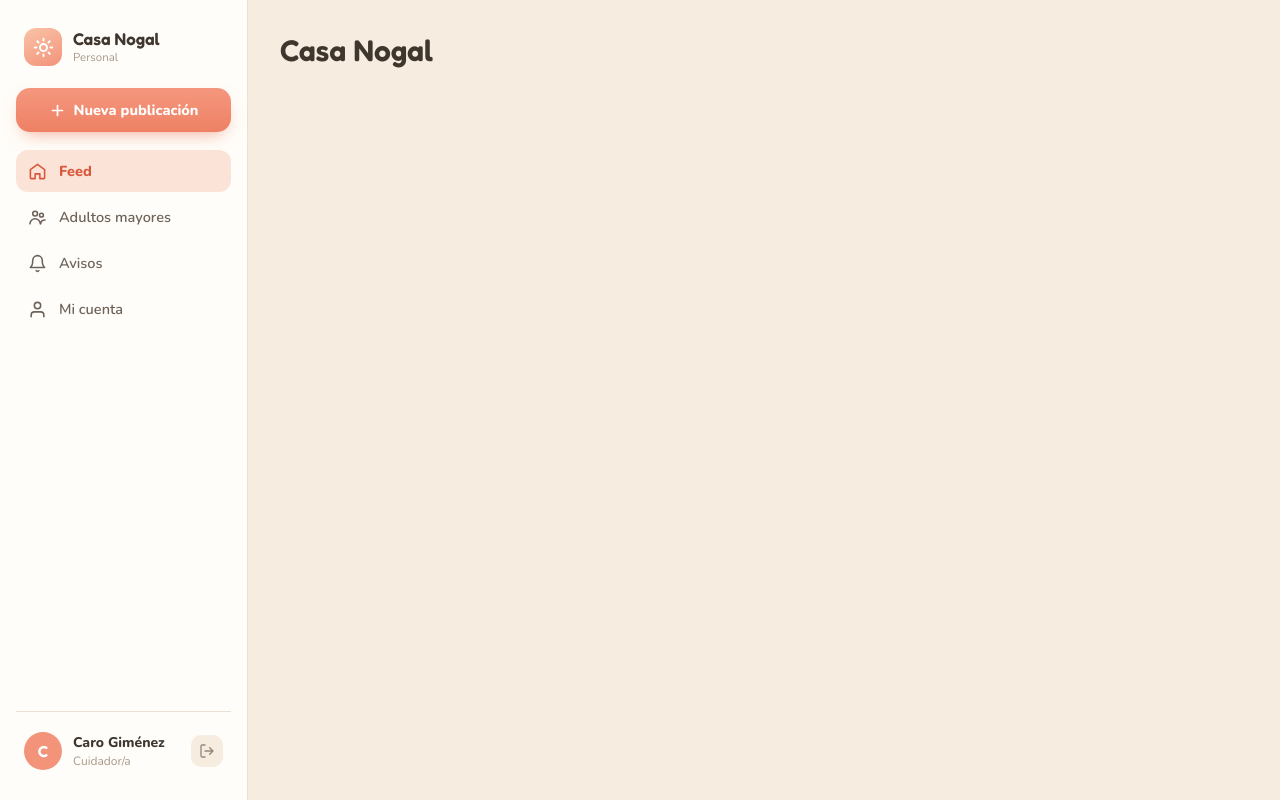
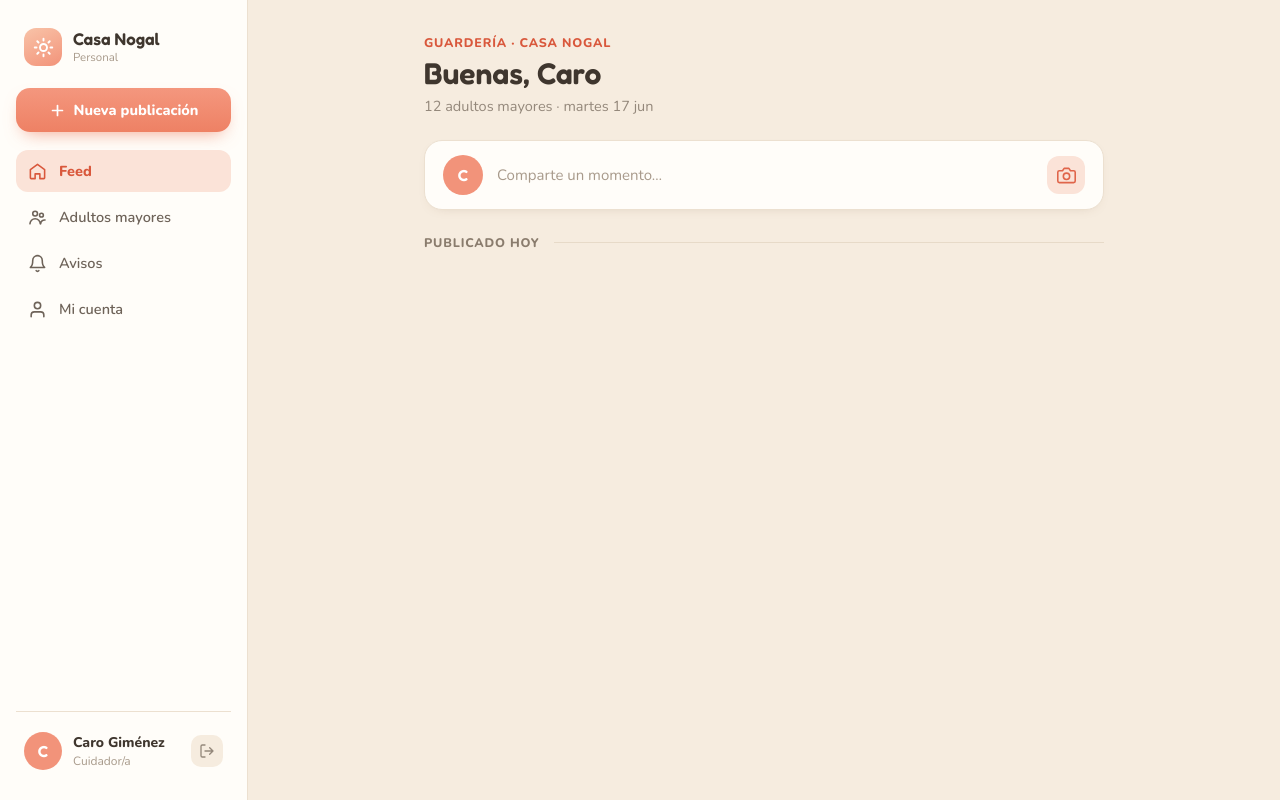
Before and after one commit to diegotayro/elderly-daycare, a Next.js app: page / in a window 1280 px wide. Built offline with nearby package versions, Linux system fonts and the light colour scheme.

Commit message:
step 05 - Encabezado, compositor y separador

```diff
--- a/app/page.tsx
+++ b/app/page.tsx
@@ -1,3 +1,4 @@
+import { FeedView } from "@/feed/components/FeedView";
 import { mockFeed } from "@/feed/mock-feed";
 import { Sidebar } from "@/shared/components/navigation/Sidebar";
 import { userRoleLabels } from "@/users/user-role-labels";
@@ -14,7 +15,7 @@ export default function Home() {
         activeKey="feed"
       />
       <main className="min-w-0 flex-1">
-        <h1 className="p-8 font-display text-3xl font-semibold">Casa Nogal</h1>
+        <FeedView source={mockFeed} />
       </main>
     </div>
   );
--- /dev/null
+++ b/feed/components/FeedHeader.tsx
@@ -0,0 +1,27 @@
+type FeedHeaderProps = {
+  daycareName: string;
+  userFirstName: string;
+  elderlyCount: number;
+  todayLabel: string;
+};
+
+export function FeedHeader({
+  daycareName,
+  userFirstName,
+  elderlyCount,
+  todayLabel,
+}: FeedHeaderProps) {
+  return (
+    <header className="mb-6">
+      <div className="mb-1 text-[12.5px] font-extrabold tracking-[0.8px] text-coral-strong">
+        GUARDERÍA · {daycareName.toUpperCase()}
+      </div>
+      <h1 className="m-0 font-display text-[30px] font-semibold text-ink">
+        Buenas, {userFirstName}
+      </h1>
+      <p className="mt-[5px] text-[14.5px] text-muted-strong">
+        {elderlyCount} adultos mayores · {todayLabel}
+      </p>
+    </header>
+  );
+}
--- /dev/null
+++ b/feed/components/FeedView.tsx
@@ -0,0 +1,29 @@
+import { FeedHeader } from "./FeedHeader";
+import { PostComposerLink } from "./PostComposerLink";
+import type { FeedSource } from "../types";
+
+type FeedViewProps = {
+  source: FeedSource;
+};
+
+export function FeedView({ source }: FeedViewProps) {
+  const { daycare, currentUser, elderlyCount, todayLabel } = source;
+
+  return (
+    <div className="mx-auto w-full max-w-[760px] px-10 pt-[34px] pb-20">
+      <FeedHeader
+        daycareName={daycare.name}
+        userFirstName={currentUser.first_name}
+        elderlyCount={elderlyCount}
+        todayLabel={todayLabel}
+      />
+      <PostComposerLink userInitial={currentUser.first_name[0]} />
+      <div className="mb-3.5 flex items-center gap-3.5">
+        <span className="text-[12.5px] font-extrabold tracking-[0.8px] text-label">
+          PUBLICADO HOY
+        </span>
+        <span className="h-px flex-1 bg-divider" />
+      </div>
+    </div>
+  );
+}
--- /dev/null
+++ b/feed/components/PostComposerLink.tsx
@@ -0,0 +1,22 @@
+import Link from "next/link";
+import { Avatar } from "@/shared/components/Avatar";
+import { CameraIcon } from "@/shared/components/icons/CameraIcon";
+
+type PostComposerLinkProps = {
+  userInitial: string;
+};
+
+export function PostComposerLink({ userInitial }: PostComposerLinkProps) {
+  return (
+    <Link
+      href="/"
+      className="mb-6 flex items-center gap-3.5 rounded-[18px] border border-line bg-surface px-[18px] py-3.5 shadow-[0_4px_14px_-10px_rgba(120,90,60,0.4)]"
+    >
+      <Avatar initial={userInitial} size={40} />
+      <span className="flex-1 text-[15px] text-muted">Comparte un momento…</span>
+      <span className="flex size-[38px] items-center justify-center rounded-xl bg-coral-soft text-coral-icon">
+        <CameraIcon size={19} />
+      </span>
+    </Link>
+  );
+}
```
